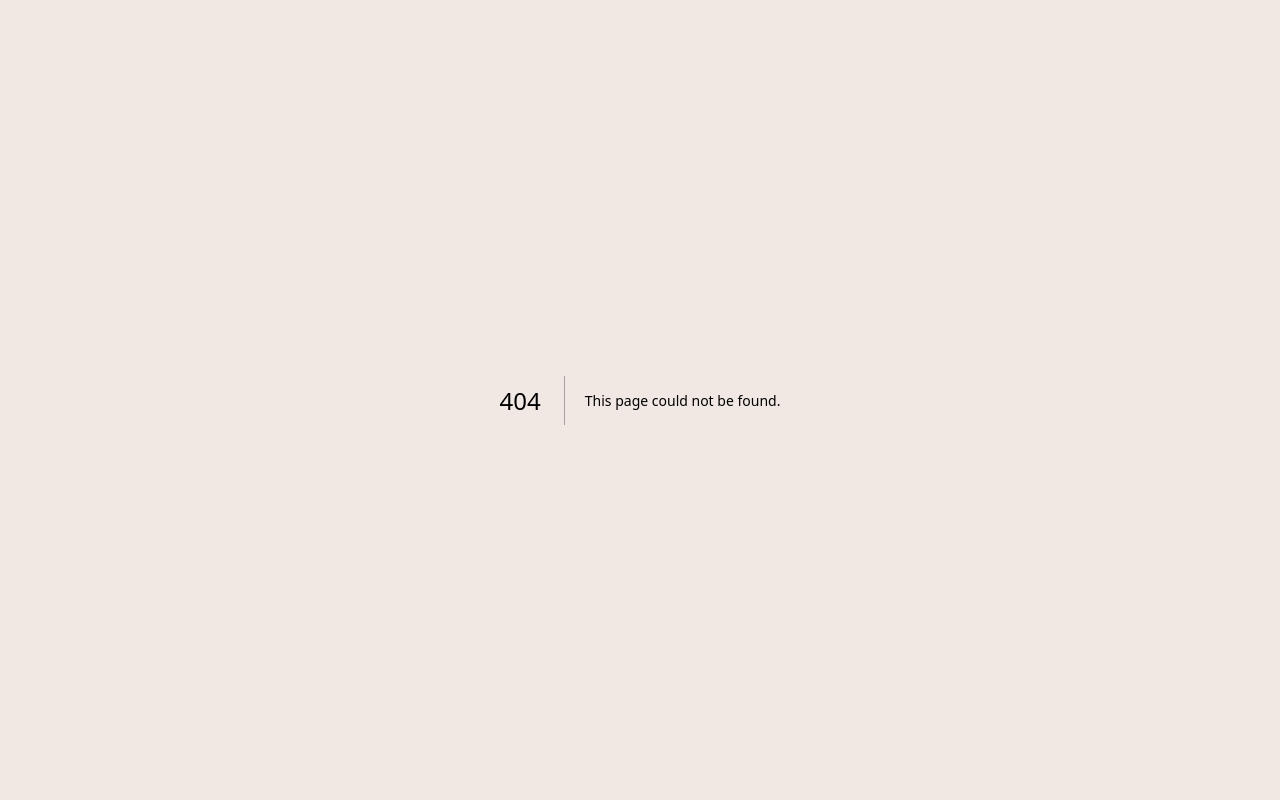
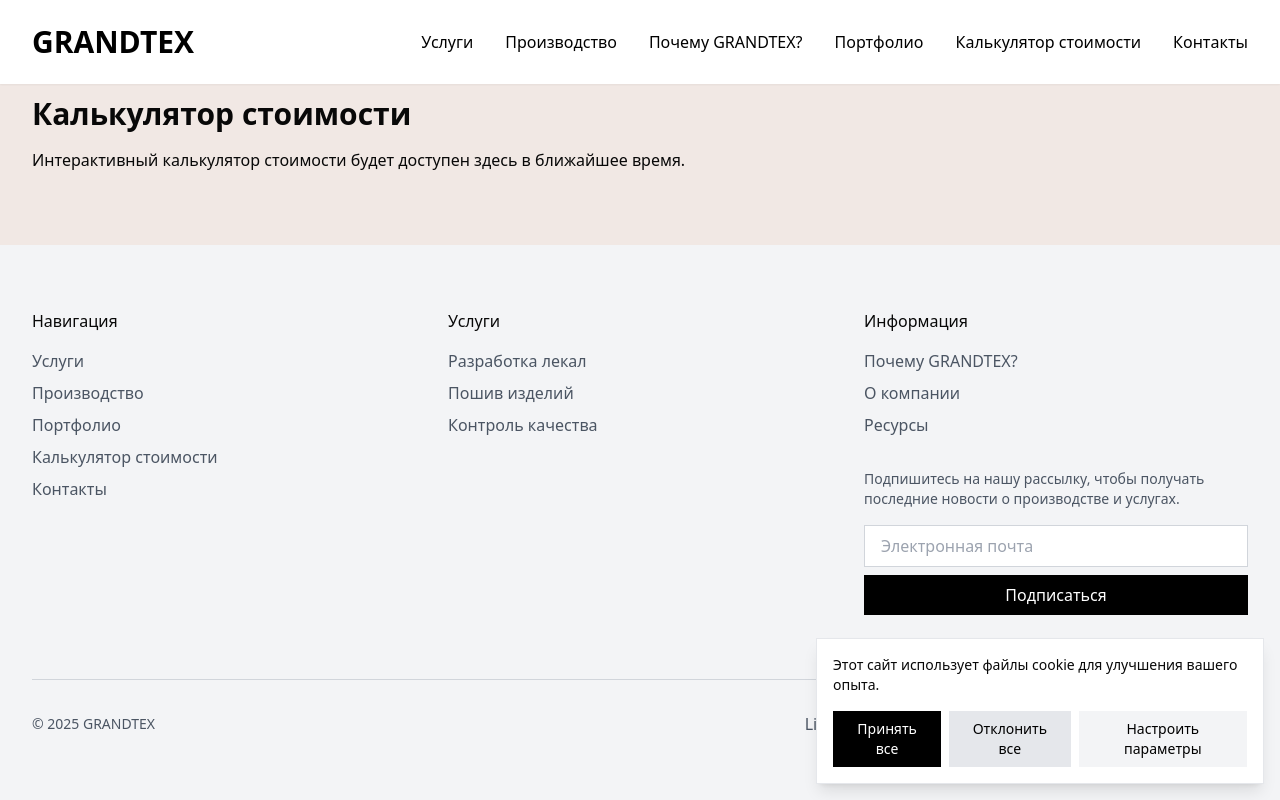
Before and after one commit to sCOSTAkg/samam, a Next.js app: page /calculator in a window 1280 px wide. Before the commit this address had no page. Built offline with nearby package versions, Linux system fonts and the light colour scheme.

Commit message:
Add canonical SEO links and placeholder pages

```diff
--- /dev/null
+++ b/src/app/calculator/page.tsx
@@ -0,0 +1,12 @@
+import MainLayout from "@/components/layout/MainLayout";
+
+export default function CalculatorPage() {
+  return (
+    <MainLayout>
+      <section className="pt-24 px-8">
+        <h1 className="text-3xl font-bold mb-4">Калькулятор стоимости</h1>
+        <p>Интерактивный калькулятор стоимости будет доступен здесь в ближайшее время.</p>
+      </section>
+    </MainLayout>
+  );
+}
--- a/src/app/layout.tsx
+++ b/src/app/layout.tsx
@@ -33,6 +33,9 @@ export const metadata: Metadata = {
     telephone: false,
   },
   metadataBase: new URL("https://grandtex.ru"),
+  alternates: {
+    canonical: "/",
+  },
   openGraph: {
     title: "GRANDTEX - Производство одежды полного цикла",
     description:
--- /dev/null
+++ b/src/app/portfolio/page.tsx
@@ -0,0 +1,12 @@
+import MainLayout from "@/components/layout/MainLayout";
+
+export default function PortfolioPage() {
+  return (
+    <MainLayout>
+      <section className="pt-24 px-8">
+        <h1 className="text-3xl font-bold mb-4">Портфолио</h1>
+        <p>В этом разделе будут представлены реализованные проекты компании.</p>
+      </section>
+    </MainLayout>
+  );
+}
--- /dev/null
+++ b/src/app/production/page.tsx
@@ -0,0 +1,12 @@
+import MainLayout from "@/components/layout/MainLayout";
+
+export default function ProductionPage() {
+  return (
+    <MainLayout>
+      <section className="pt-24 px-8">
+        <h1 className="text-3xl font-bold mb-4">Производство</h1>
+        <p>Информация о производственных возможностях появится здесь позже.</p>
+      </section>
+    </MainLayout>
+  );
+}
--- /dev/null
+++ b/src/app/services/page.tsx
@@ -0,0 +1,12 @@
+import MainLayout from "@/components/layout/MainLayout";
+
+export default function ServicesPage() {
+  return (
+    <MainLayout>
+      <section className="pt-24 px-8">
+        <h1 className="text-3xl font-bold mb-4">Услуги</h1>
+        <p>Раздел находится в разработке. Здесь будет информация о наших услугах.</p>
+      </section>
+    </MainLayout>
+  );
+}
```
Also changed, not shown: public/robots.txt (added), 1 other file (tests, documents, lock files or other folders).
